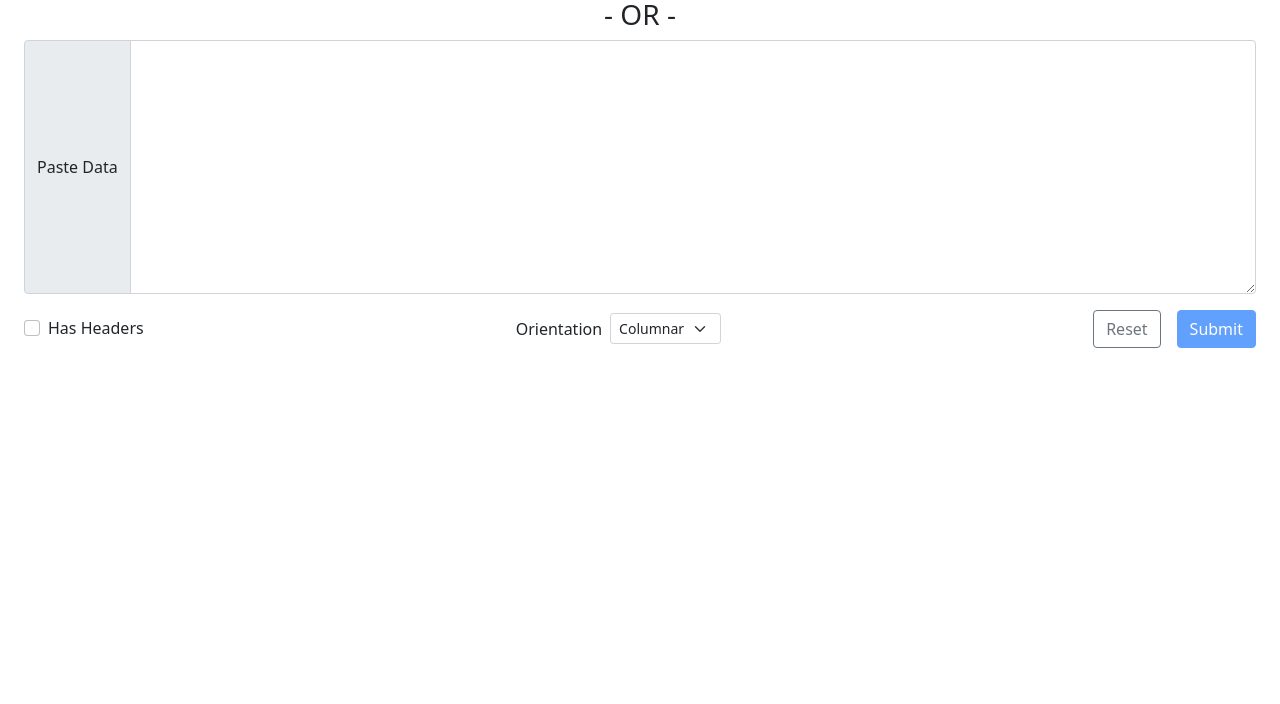
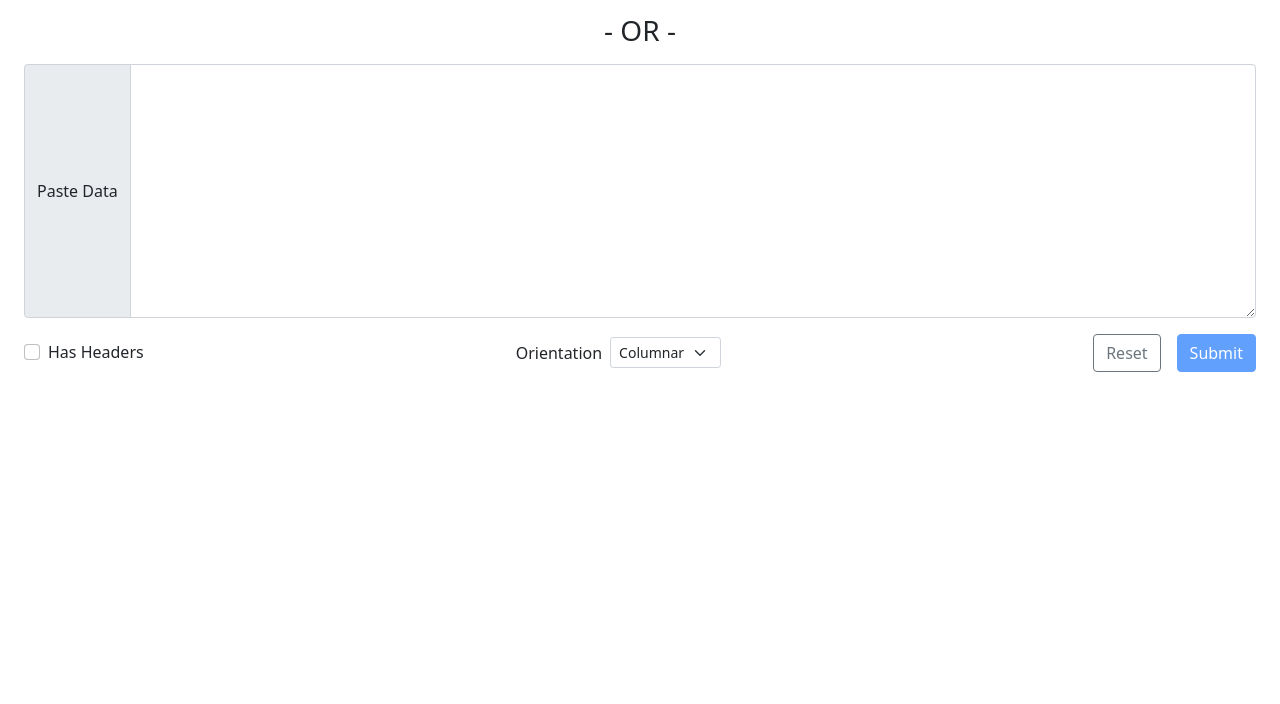
Before and after one commit to TeslaDethray/multirando, a Gatsby site: page / in a window 1280 px wide. Shown: the part 96-800 px from the top of the page. Built offline with nearby package versions, Linux system fonts and the light colour scheme; Gatsby itself is replaced by a stand-in of ours.

Commit message:
Updated a margin so I can tell if it's deploying

```diff
--- a/src/pages/Retriever.jsx
+++ b/src/pages/Retriever.jsx
@@ -33,7 +33,7 @@
         id='csv-import'
         onChange={setFile}
       />
-      <h3 className='mt-6 text-2xl text-center'>
+      <h3 className='m-3 text-2xl text-center'>
         - OR -
       </h3>
       <TextareaImporter
```
